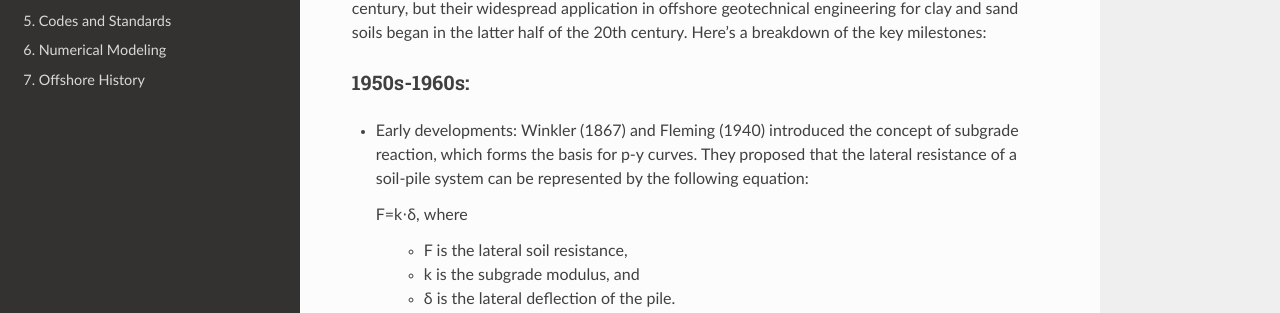
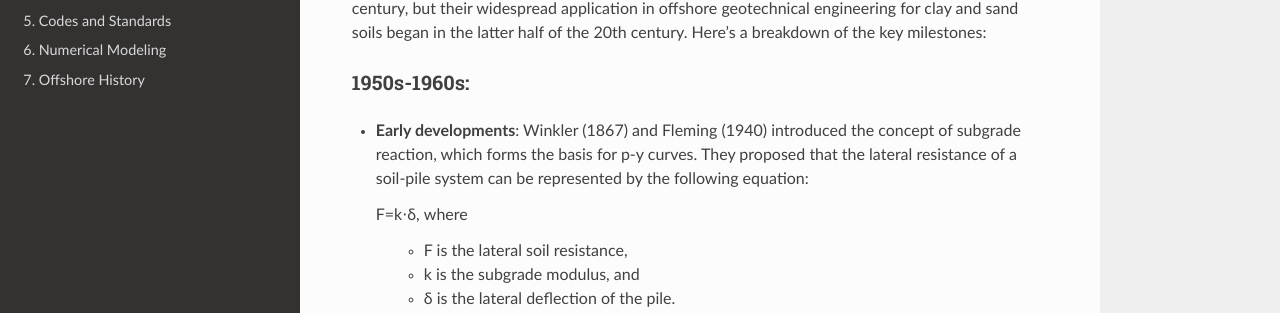
Before and after one commit to jrson11/GeoSohn, a Sphinx documentation site: the page built from docs/source/3_1-py_curve.rst, in a window 1280 px wide and 900 px high. Shown: the part 243-556 px from the top of the window. Built offline with Sphinx 7.4.7 and the Read the Docs theme 2.0.0, drawn with Linux system fonts in a browser that asks for light colours.

```diff
--- a/docs/source/3_1-py_curve.rst
+++ b/docs/source/3_1-py_curve.rst
@@ -9,7 +9,7 @@ The concept of p-y curves for analyzing the lateral response of piles dates back
 1950s-1960s:
 .............
 
-- Early developments: Winkler (1867) and Fleming (1940) introduced the concept of subgrade reaction, which forms the basis for p-y curves. They proposed that the lateral resistance of a soil-pile system can be represented by the following equation:
+- **Early developments**: Winkler (1867) and Fleming (1940) introduced the concept of subgrade reaction, which forms the basis for p-y curves. They proposed that the lateral resistance of a soil-pile system can be represented by the following equation:
 
   F=k⋅δ,
   where
```
